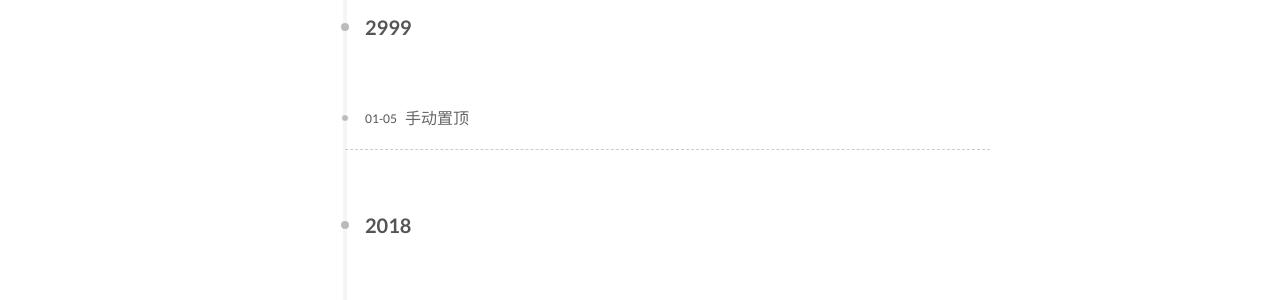
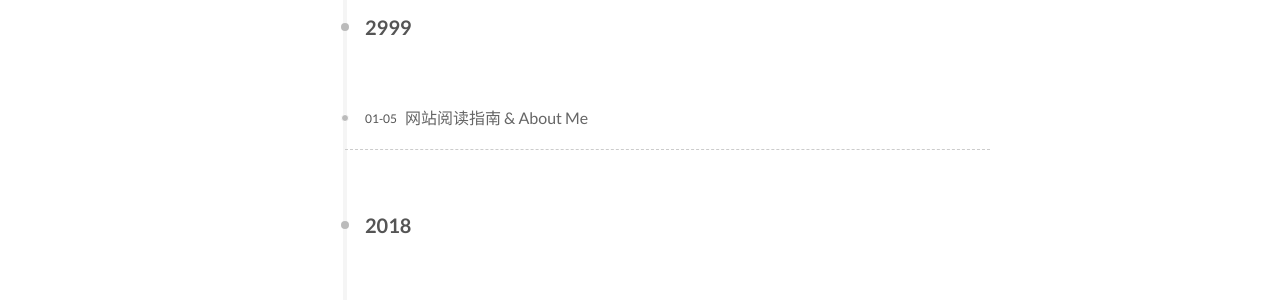
Before and after one commit to 41xu/41xu.github.io_blog, a Jekyll site: the page built from archives/index.html, in a window 1280 px wide. Shown: the part 377-677 px from the top of the page. Built offline with Jekyll 4.4.1, drawn with Linux system fonts in a browser that asks for light colours; comment, search, counter and statistics services are not loaded.

Commit message:
Update 2999-01-05-About-Me.md

```diff
--- a/_posts/2999-01-05-About-Me.md
+++ b/_posts/2999-01-05-About-Me.md
@@ -1,5 +1,5 @@
 ---
-title:	手动置顶
+title:	网站阅读指南 & About Me
 tags:	AboutXSY
 ---
 
```
